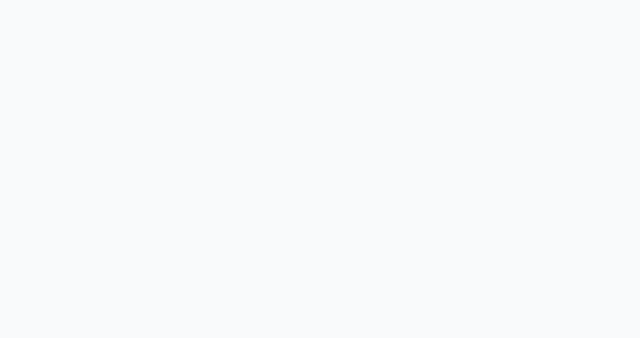
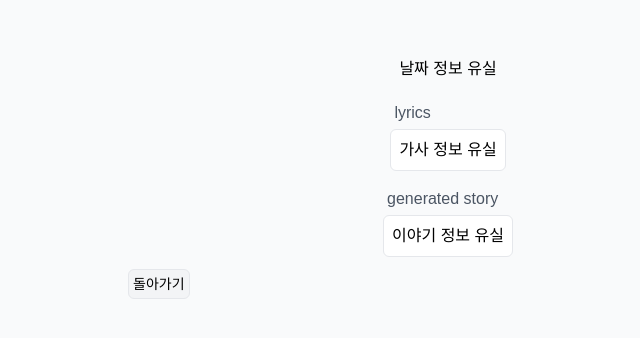
Before and after one commit to gomx3/lyrics2story-generator, a React (Vite) app in the folder story-generator/: page /archive/1 in a window 1280 px wide. Shown: the part 224-562 px from the top of the page, without its empty margins (192-832 px from the left). Built offline with nearby package versions, Linux system fonts and the light colour scheme.

Commit message:
feat: add archive detail page

```diff
--- a/story-generator/src/app/archive/page.tsx
+++ b/story-generator/src/app/archive/page.tsx
@@ -1,9 +1,24 @@
 import { useEffect, useState } from 'react'
+import { useParams, Link } from 'react-router-dom'
 import { StoryData } from '../../interface'
-import { useParams } from 'react-router-dom'
+import { formatDate } from '../../utils/formateDate'
 
 type ArchivePageParams = {
   id: string
+}
+
+type TextBoxParams = {
+  label: string
+  text: string
+}
+
+const TextBox: React.FC<TextBoxParams> = ({ label, text = '' }) => {
+  return (
+    <div>
+      <div className="m-1 text-gray-600">{label}</div>
+      <div className="p-2 border rounded-md border-gray-200 bg-white">{text}</div>
+    </div>
+  )
 }
 
 const ArchivePage = () => {
@@ -22,6 +37,15 @@ const ArchivePage = () => {
     }
   }, [id])
 
-  return <div className="text-xl">{data?.story}</div>
+  return (
+    <div className="flex flex-col items-center w-1/2 gap-3">
+      <div className="m-1">{data?.date ? formatDate(data.date) : '날짜 정보 유실'}</div>
+      <TextBox label="lyrics" text={data?.lyrics || '가사 정보 유실'} />
+      <TextBox label="generated story" text={data?.story || '이야기 정보 유실'} />
+      <Link to={`/`} className="btn btn-pink self-start">
+        돌아가기
+      </Link>
+    </div>
+  )
 }
 export default ArchivePage
--- a/story-generator/src/app/home.tsx
+++ b/story-generator/src/app/page.tsx
@@ -35,7 +35,7 @@ const Generator = () => {
         id: window.crypto.randomUUID(),
         date: new Date(),
         lyrics: lyrics,
-        story: story,
+        story: data?.generated_story,
       }
 
       const existingStories = JSON.parse(localStorage.getItem('stories') || '[]')
--- a/story-generator/src/router/index.tsx
+++ b/story-generator/src/router/index.tsx
@@ -1,5 +1,5 @@
 import { createBrowserRouter, RouterProvider } from 'react-router-dom'
-import HomePage from '../app/home'
+import HomePage from '../app/page'
 import ArchivePage from '../app/archive/page'
 
 const storyRouter = createBrowserRouter([
```
